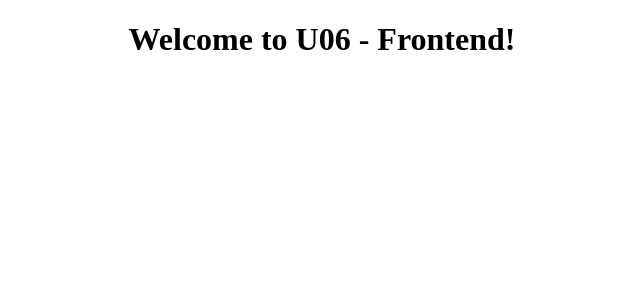
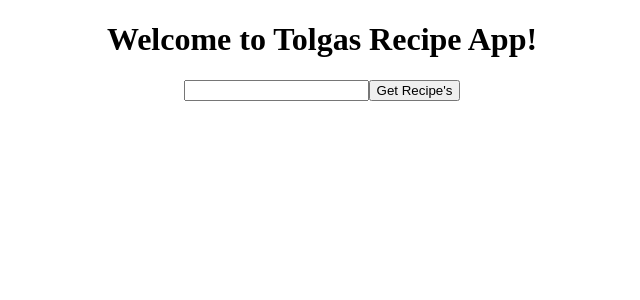
Before and after one commit to chas-academy/06-recipe-app-frontend-tolgakoyluoglu, an Angular app: page / in a window 1280 px wide. Shown: the top 300 px of the page, without its empty margins (318-958 px from the left). Built offline with nearby package versions, Linux system fonts and the light colour scheme.

Commit message:
Add recipe services and methods for http request, add input field in the view. results shows in console on searchstrings now

```diff
--- a/src/app/app.component.html
+++ b/src/app/app.component.html
@@ -1,8 +1,11 @@
 <!--The content below is only a placeholder and can be replaced.-->
 <div style="text-align:center">
   <h1>
-    Welcome to {{ title }}!
+    Welcome to Tolgas {{ title }}!
   </h1>
 
+  <input type="text" class="form-control" name="searchInput" [(ngModel)]="searchInput">
+
+  <button (click)="handleRecipes()">Get Recipe's</button>
 
   <router-outlet></router-outlet>
--- a/src/app/app.component.ts
+++ b/src/app/app.component.ts
@@ -1,10 +1,23 @@
 import { Component } from '@angular/core';
+import { RecipeService } from './recipe.service';
 
 @Component({
   selector: 'app-root',
   templateUrl: './app.component.html',
   styleUrls: ['./app.component.scss']
 })
+
 export class AppComponent {
-  title = 'U06 - Frontend';
+  title = 'Recipe App';
+  searchInput = this.searchInput;
+
+
+  constructor(private recipeService: RecipeService) { }
+
+
+  handleRecipes = () => {
+    this.recipeService.getRecipes(this.searchInput).subscribe(data => {
+      console.log(data);
+    })
+  }
 }
--- a/src/app/app.module.ts
+++ b/src/app/app.module.ts
@@ -1,5 +1,7 @@
 import { BrowserModule } from '@angular/platform-browser';
 import { NgModule } from '@angular/core';
+import { FormsModule } from '@angular/forms';
+import { HttpClientModule } from '@angular/common/http'; //Module for API requests
 
 import { AppRoutingModule } from './app-routing.module';
 import { AppComponent } from './app.component';
@@ -10,7 +12,9 @@ import { AppComponent } from './app.component';
   ],
   imports: [
     BrowserModule,
-    AppRoutingModule
+    AppRoutingModule,
+    FormsModule,
+    HttpClientModule
   ],
   providers: [],
   bootstrap: [AppComponent]
--- a/src/app/recipe.service.ts
+++ b/src/app/recipe.service.ts
@@ -1,9 +1,23 @@
 import { Injectable } from '@angular/core';
+import { HttpClient } from '@angular/common/http';
 
 @Injectable({
   providedIn: 'root'
 })
+
 export class RecipeService {
 
-  constructor() { }
+  baseUrl = `https://api.edamam.com/`
+  apiId = `4e1fec26`
+  apiKey = `700a8df20bec59685c5284880e20ef03`
+
+
+  constructor(private http: HttpClient) { }
+
+  getRecipes(
+    results: string
+  ) {
+
+    return this.http.get<any>(this.baseUrl + 'search?q=' + results + '&app_id=' + this.apiId + '&app_key=' + this.apiKey)
+  }
 }
```
